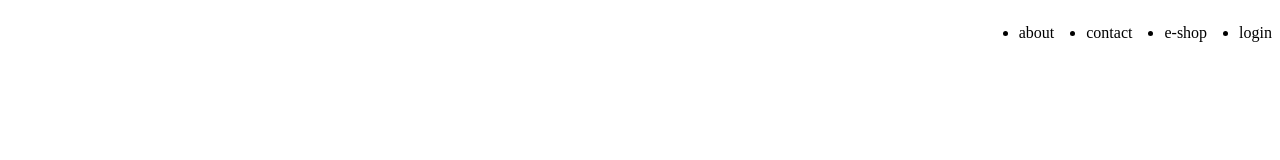
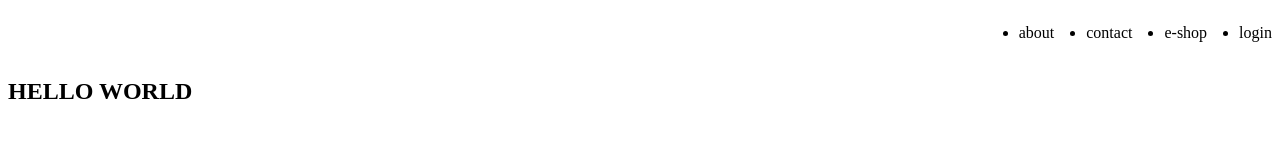
Before and after one commit to JHGit-hub/projet-javascript, a plain HTML site: page index.html in a window 1280 px wide. Drawn offline with Linux system fonts and the light colour scheme.

Commit message:
feat(index-banner): add new banner

```diff
--- a/index.html
+++ b/index.html
@@ -19,5 +19,10 @@
             </nav>
         </div>
     </header>
+    <main>
+        <section class="banner">
+            <h1>HELLO WORLD</h1>
+        </section>
+    </main>
 </body>
 </html>
```
